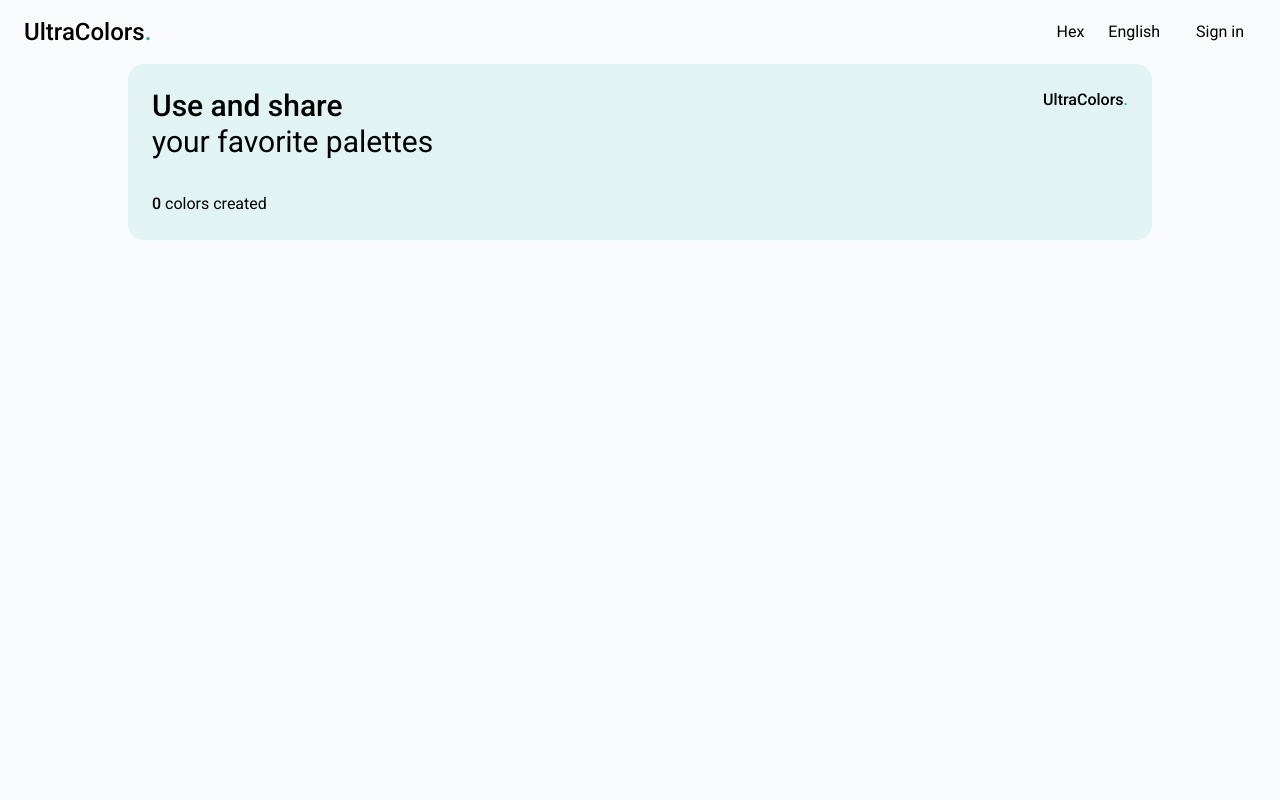
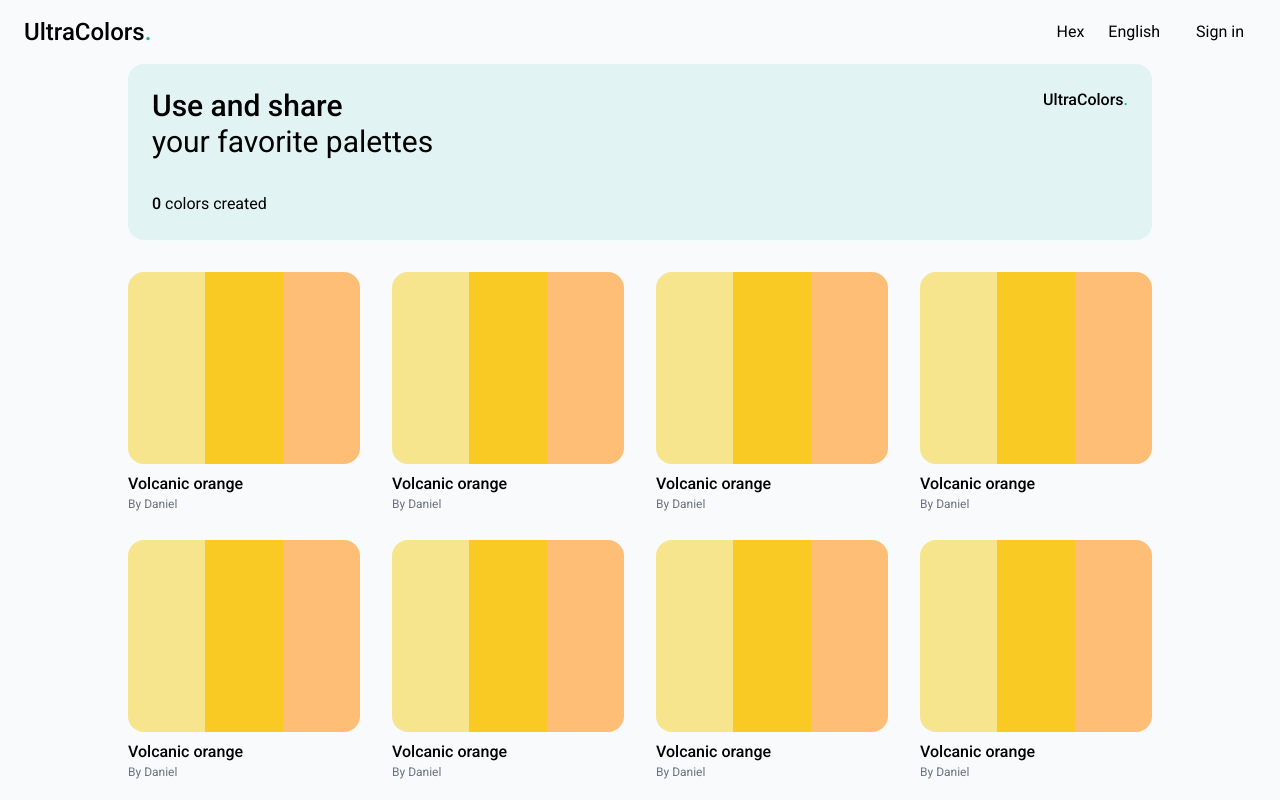
Before and after one commit to apodacaduron/ultra-colors, a Next.js app: page / in a window 1280 px wide. Shown: the top 800 px of the page. Built offline with nearby package versions, Linux system fonts and the light colour scheme; no server answers.

Commit message:
improvements

```diff
--- /dev/null
+++ b/components/PaletteCard.tsx
@@ -0,0 +1,48 @@
+import toast from 'react-hot-toast';
+import { useCopyToClipboard } from 'react-use';
+import styles from '../styles/Palette.module.scss';
+
+type PaletteData = {
+  colors: Array<string>;
+  paletteName: string;
+  authorName: string;
+  authorId: string;
+};
+
+interface Props {
+  paletteData: PaletteData;
+}
+
+const PaletteCard: React.FC<Props> = (props) => {
+  const [_, copyToClipboard] = useCopyToClipboard();
+
+  const copyColor = (color: string) => {
+    copyToClipboard(color);
+    toast.success(`Color ${color} copied to clipboard`);
+  };
+
+  return (
+    <div className="palette-card">
+      <div className={styles['palette-card__colors']}>
+        {props.paletteData.colors.map((color, index) => (
+          <button
+            key={index}
+            onClick={() => copyColor(color)}
+            className={styles['palette-card__colors__color']}
+            style={{ backgroundColor: color }}
+          />
+        ))}
+      </div>
+      <div className={styles['palette-card__info']}>
+        <div className={styles['palette-card__info__name']}>
+          {props.paletteData.paletteName}
+        </div>
+        <div className={styles['palette-card__info__author']}>
+          By {props.paletteData.authorName}
+        </div>
+      </div>
+    </div>
+  );
+};
+
+export default PaletteCard;
--- a/lib/firebase.ts
+++ b/lib/firebase.ts
@@ -10,13 +10,13 @@ import { connectStorageEmulator, getStorage } from 'firebase/storage';
 import { connectFunctionsEmulator, getFunctions } from 'firebase/functions';
 
 const firebaseConfig: FirebaseOptions = {
-  apiKey: 'AIzaSyDzxpVYU6FJ-zLJIbGEgbgtL53N8r8UvUg',
-  authDomain: 'ultra-colors-784cb.firebaseapp.com',
-  projectId: 'ultra-colors-784cb',
-  storageBucket: 'ultra-colors-784cb.appspot.com',
-  messagingSenderId: '453359997436',
-  appId: '1:453359997436:web:b526262061dae76f322279',
-  measurementId: 'G-EYDVGQZ6X0',
+  apiKey: process.env.API_KEY,
+  authDomain: process.env.AUTH_DOMAIN,
+  projectId: process.env.PROJECT_ID,
+  storageBucket: process.env.STORAGE_BUCKET,
+  messagingSenderId: process.env.MESSAGING_SENDER_ID,
+  appId: process.env.APP_ID,
+  measurementId: process.env.MEASUREMENT_ID,
 };
 
 const app = initializeApp(firebaseConfig);
--- a/package.json
+++ b/package.json
@@ -18,7 +18,8 @@
     "react-dom": "18.1.0",
     "react-firebase-hooks": "^5.0.3",
     "react-hot-toast": "^2.2.0",
-    "react-popper": "^2.3.0"
+    "react-popper": "^2.3.0",
+    "react-use": "^17.4.0"
   },
   "devDependencies": {
     "@types/node": "17.0.35",
--- a/pages/index.tsx
+++ b/pages/index.tsx
@@ -1,10 +1,23 @@
 import type { NextPage } from 'next';
 import Banner from '../components/home/Banner';
+import PaletteCard from '../components/PaletteCard';
 import styles from '../styles/Home.module.scss';
 
 const Home: NextPage = () => (
   <div className={styles.home}>
     <Banner />
+    <div className={styles['home__grid']}>
+      {Array.from({ length: 20 }).map(() => (
+        <PaletteCard
+          paletteData={{
+            paletteName: 'Volcanic orange',
+            authorId: '123',
+            authorName: 'Daniel',
+            colors: ['#f6e58d', '#f9ca24', '#ffbe76'],
+          }}
+        />
+      ))}
+    </div>
   </div>
 );
 
--- a/styles/Home.module.scss
+++ b/styles/Home.module.scss
@@ -1,6 +1,12 @@
 .home {
   @apply max-w-5xl mx-auto;
   @apply flex flex-col justify-center;
+
+  &__grid {
+    @apply grid-cols-1 lg:grid-cols-4 md:grid-cols-2 sm:grid-cols-1;
+    @apply grid gap-x-8 gap-y-4;
+    @apply mt-8;
+  }
 }
 
 .banner {
@@ -13,7 +19,7 @@
     @apply font-medium text-base;
     @apply absolute top-0 right-0 p-6;
     &:after {
-      content: ".";
+      content: '.';
       @apply text-teal-500;
     }
   }
--- /dev/null
+++ b/styles/Palette.module.scss
@@ -0,0 +1,23 @@
+.palette-card {
+  &__colors {
+    @apply flex w-full h-48;
+    @apply overflow-hidden rounded-2xl;
+    &__color {
+      @apply w-full h-full;
+      @apply transition-all duration-300;
+      &:hover {
+        @apply w-[120%];
+      }
+    }
+  }
+
+  &__info {
+    @apply mt-2;
+    &__name {
+      @apply font-medium w-full;
+    }
+    &__author {
+      @apply text-gray-500 text-xs mb-3;
+    }
+  }
+}
```
Also changed, not shown: 1 other file (tests, documents, lock files or other folders).
